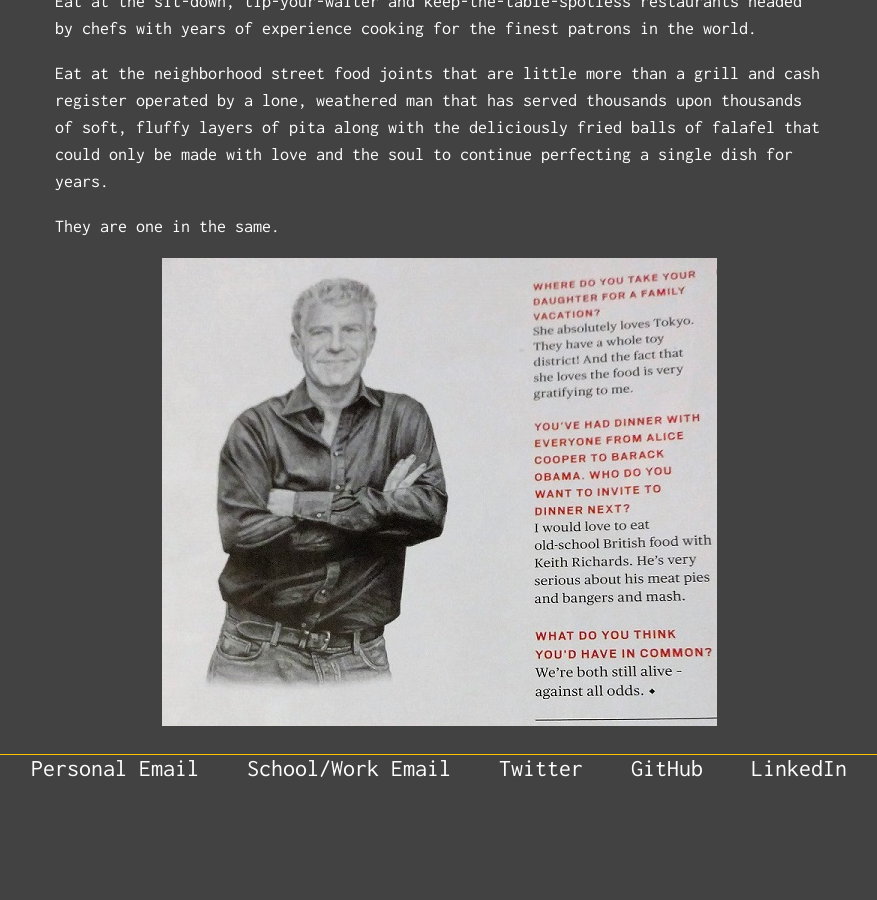
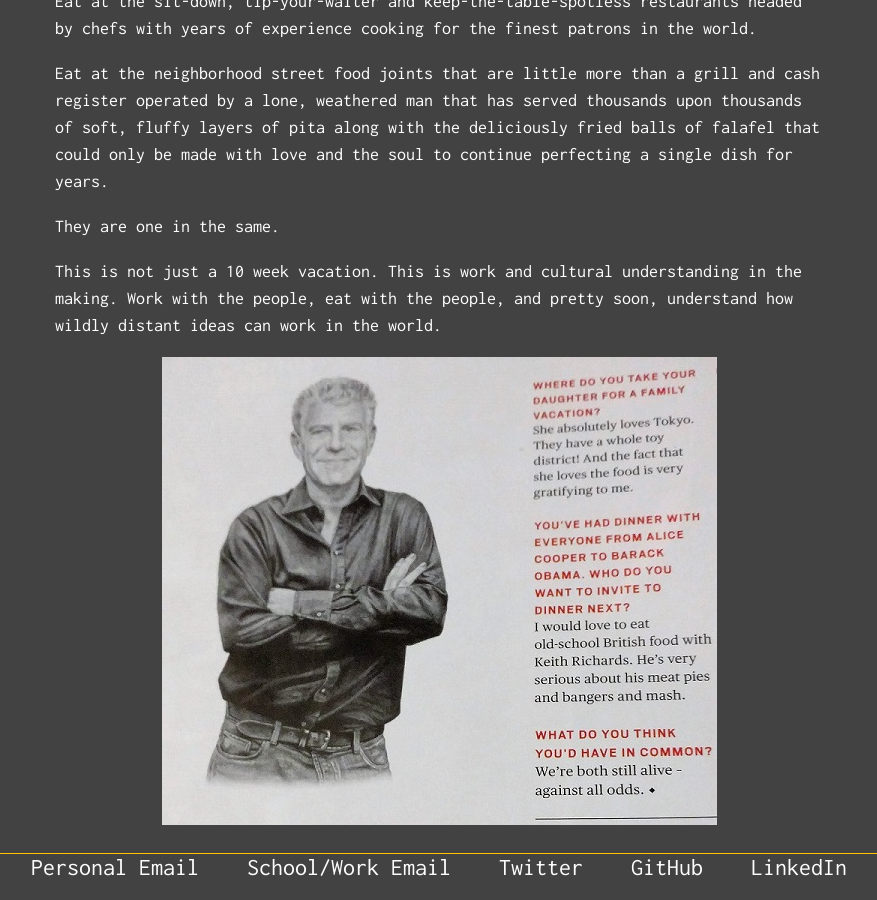
Before and after one commit to justintranjt/justintranjt.github.io, a Jekyll site: the page built from _posts/2018-06-16-culture-and-cuisine-in-the-holy-land.md, in a window 1280 px wide and 900 px high, scrolled down 892 px. Shown: the whole window, without its empty margins (201-1078 px from the left). Built offline with Jekyll 4.4.1, drawn with Linux system fonts in a browser that asks for light colours; before the commit the page ends 1693 px from its top, so only the background shows below that.

Commit message:
Update 2018-06-16-culture-and-cuisine-in-the-holy-land.md

```diff
--- a/_posts/2018-06-16-culture-and-cuisine-in-the-holy-land.md
+++ b/_posts/2018-06-16-culture-and-cuisine-in-the-holy-land.md
@@ -17,4 +17,6 @@ Eat at the neighborhood street food joints that are little more than a grill and
 
 They are one in the same.
 
-![Thank you, Mr. Bourdain. You may be gone but you're still *alive*.]( /blog/anthony.png )
+This is not just a 10 week vacation. This is work and cultural understanding in the making. Work with the people, eat with the people, and pretty soon, understand how wildly distant ideas can work in the world.
+
+![Bourdain lives on.]( /blog/anthony.png )
```
